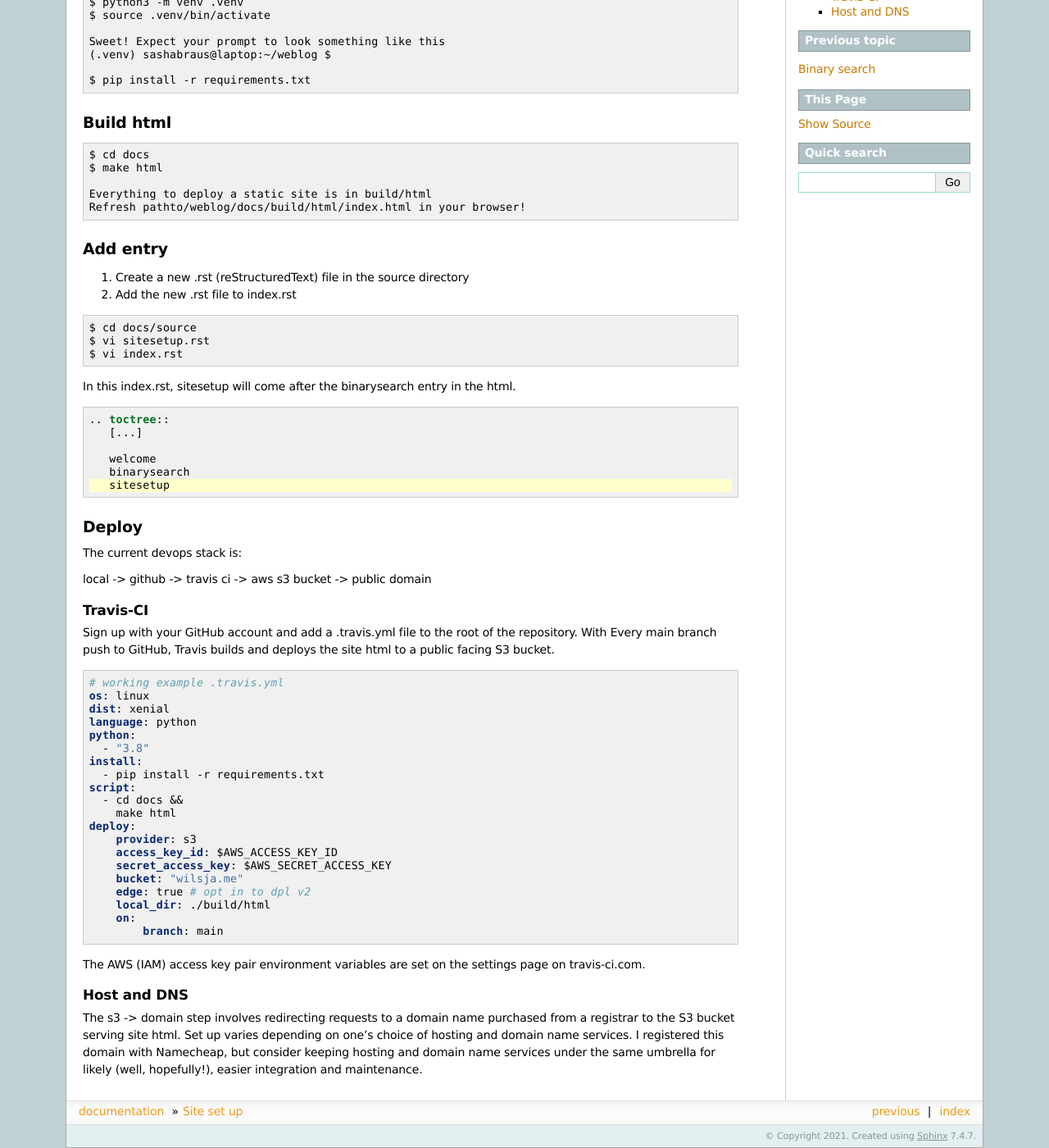
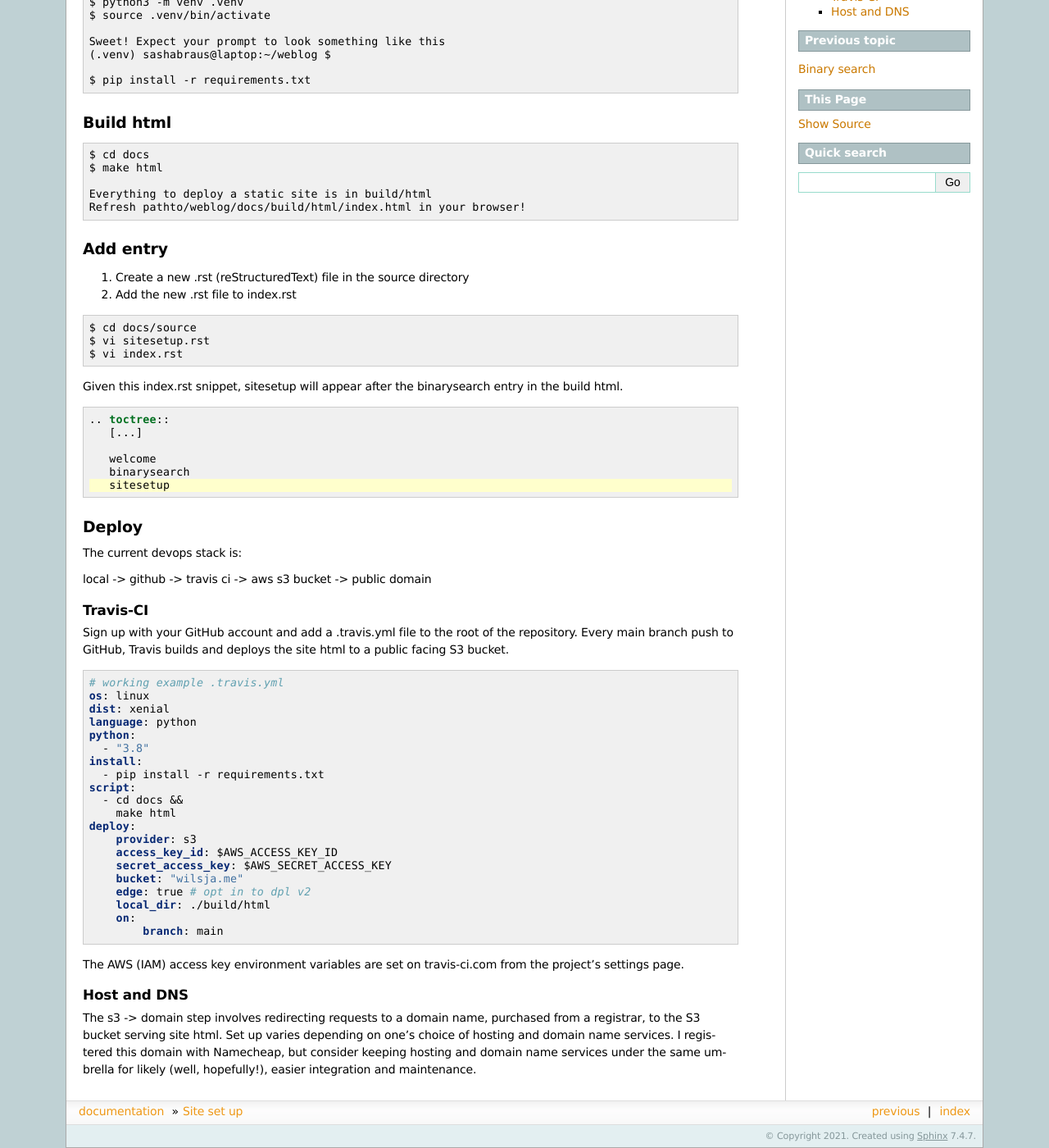
Before and after one commit to wilsjame/weblog, a Sphinx documentation site: the page built from docs/source/sitesetup.rst, in a window 1280 px wide and 1400 px high, scrolled down 171 px. Shown: the whole window at 82% size. Built offline with Sphinx 7.4.7, drawn with Linux system fonts in a browser that asks for light colours.

Commit message:
typos and wording

```diff
--- a/docs/source/sitesetup.rst
+++ b/docs/source/sitesetup.rst
@@ -38,7 +38,7 @@ Add entry
    $ vi sitesetup.rst
    $ vi index.rst
 
-In this index.rst, sitesetup will come after the binarysearch entry in the html.
+Given this index.rst snippet, sitesetup will appear after the binarysearch entry in the build html.
 
 .. code-block:: rst
    :emphasize-lines: 6
@@ -61,8 +61,8 @@ Travis-CI
 ^^^^^^^^^
 
 Sign up with your GitHub account and add a .travis.yml file to the root of the
-repository. With Every main branch push to GitHub, Travis builds and deploys
-the site html to a public facing S3 bucket.
+repository. Every main branch push to GitHub, Travis builds and deploys the
+site html to a public facing S3 bucket.
 
 .. code-block:: yaml
 
@@ -87,14 +87,14 @@ the site html to a public facing S3 bucket.
        on:
            branch: main
 
-The AWS (IAM) access key pair environment variables are set on the settings
-page on travis-ci.com.
+The AWS (IAM) access key environment variables are set on travis-ci.com from
+the project's settings page.
 
 Host and DNS
 ^^^^^^^^^^^^
 
-The s3 -> domain step involves redirecting requests to a domain name purchased
-from a registrar to the S3 bucket serving site html. Set up varies depending on
+The s3 -> domain step involves redirecting requests to a domain name, purchased
+from a registrar, to the S3 bucket serving site html. Set up varies depending on
 one's choice of hosting and domain name services. I registered this domain with
 Namecheap, but consider keeping hosting and domain name services under the same
 umbrella for likely (well, hopefully!), easier integration and maintenance.
```
